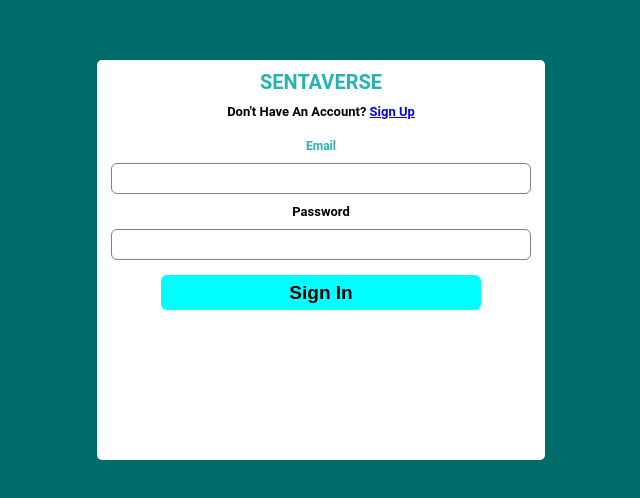
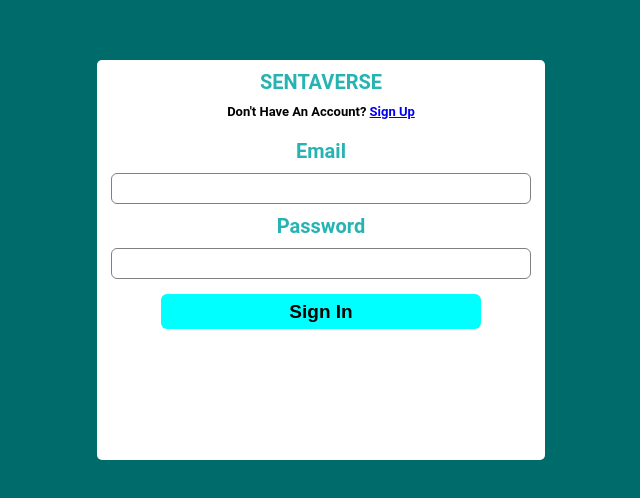
Before and after one commit to AlameenSakiru/login-page, a plain HTML site: page index2.html in a window 1280 px wide. Shown: the part 140-638 px from the top of the page, without its empty margins (319-959 px from the left). Drawn offline with Linux system fonts and the light colour scheme.

Commit message:
style.css

```diff
--- a/style.css
+++ b/style.css
@@ -98,15 +98,20 @@ p{
     justify-content: center;
     align-items: center;
     text-align: center;
+    color: rgb(40, 179, 179);
 }
 
 .sign-in-box label p{
     /* color: aqua; */
     /* padding-left: 25%; */
     padding-bottom: 10px;
+    font-size: 20px;
 }
 
 .sign-in-box label h4{
     /* padding-left: 42%; */
     padding-bottom: 10px;
+    font-size: 20px;
+    color: rgb(40, 179, 179);
+
 }
```
